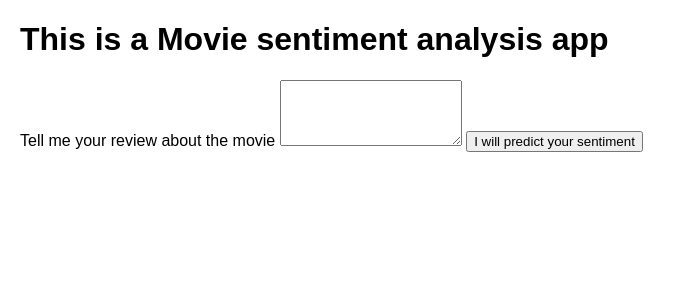
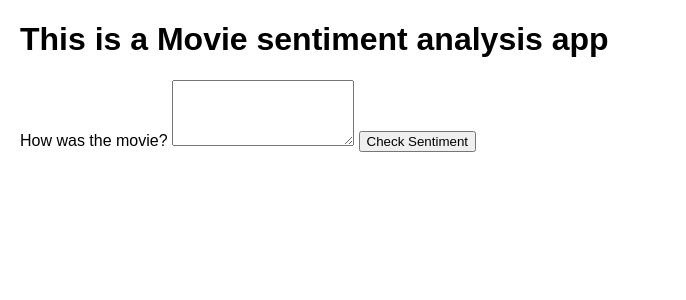
Before and after one commit to krishnakatkar/IMDB, a Flask app: page / in a window 1280 px wide. Shown: the top 300 px of the page, without its empty margins (0-686 px from the left). Run offline with Flask 3, Linux system fonts and the light colour scheme; parts of the project's set-up code (start-up, migrations or seed data) failed here and were passed over.

Commit message:
next changes

```diff
--- a/templates/index.html
+++ b/templates/index.html
@@ -10,13 +10,13 @@
 <body>
     <h1>This is a Movie sentiment analysis app</h1>
     <form action="{{ url_for('predict_review') }}" method="post">
-        <label for="user_review">Tell me your review about the movie</label>
+        <label for="user_review">How was the movie?</label>
         <textarea id="user_review" name="user_review" rows="4" required></textarea>
-        <button type="submit">I will predict your sentiment</button>
+        <button type="submit">Check Sentiment</button>
     </form>
     <div id="result">
         {% if review_prediction %}
-            <p>Sentiment: {{ review_prediction }}</p>
+            <p>Result Sentiment: {{ review_prediction }}</p>
         {% endif %}
     </div>
 </body>
```
